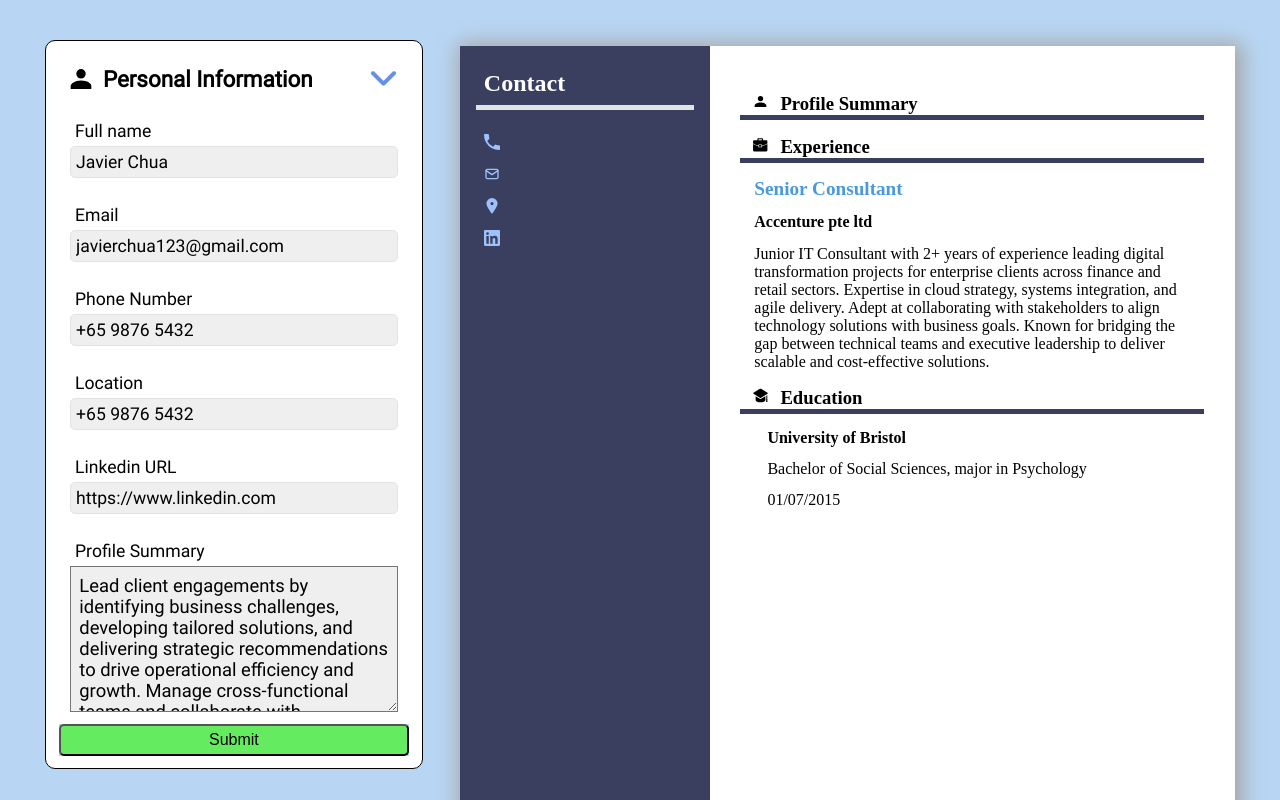
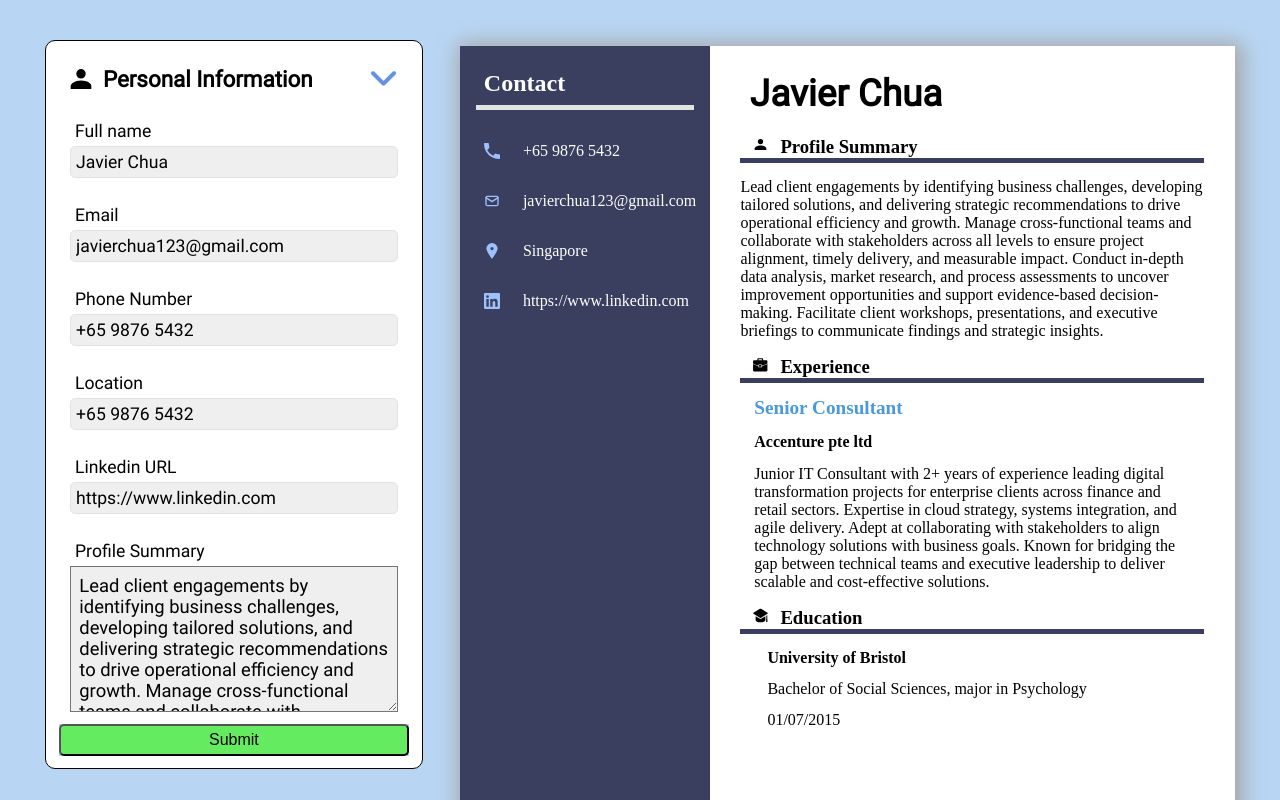
Before and after one commit to dayercher005/CV-Application, a React (Vite) app: page / in a window 1280 px wide. Shown: the top 800 px of the page. Built offline with nearby package versions, Linux system fonts and the light colour scheme.

Commit message:
Rendering state for application

```diff
--- a/index.html
+++ b/index.html
@@ -2,7 +2,7 @@
 <html lang="en">
   <head>
     <meta charset="UTF-8" />
-    <link rel="icon" type="image/svg+xml" href="/vite.svg" />
+    <link rel="icon" type="image/svg+xml" href="/person.svg" />
     <meta name="viewport" content="width=device-width, initial-scale=1.0" />
     <title>CV-Application</title>
   </head>
--- a/src/App.jsx
+++ b/src/App.jsx
@@ -7,12 +7,20 @@ import './styles/App.css';
 
 function App() {
 
-  const [generalData, setGeneralData] = useState("");
+  const [generalData, setGeneralData] = useState({
+        name: "Javier Chua",
+        email: "javierchua123@gmail.com",
+        phoneNumber: "+65 9876 5432",
+        location: "Singapore",
+        linkedin: "https://www.linkedin.com",
+        profileSummary: `Lead client engagements by identifying business challenges, developing tailored solutions, and delivering strategic recommendations to drive operational efficiency and growth. Manage cross-functional teams and collaborate with stakeholders across all levels to ensure project alignment, timely delivery, and measurable impact. Conduct in-depth data analysis, market research, and process assessments to uncover improvement opportunities and support evidence-based decision-making. Facilitate client workshops, presentations, and executive briefings to communicate findings and strategic insights.`
+  });
 
   const [educationData, setEducationData] = useState([{
         school: "University of Bristol",
         course: "Bachelor of Social Sciences, major in Psychology",
-        date: "01/07/2015"
+        date: "01/07/2015",
+        id: crypto.randomUUID()
   }]);
 
   const [practicalData, setPracticalData] = useState([{
@@ -23,6 +31,7 @@ function App() {
         description: "Junior IT Consultant with 2+ years of experience leading digital transformation projects for enterprise clients across finance and retail sectors. Expertise in cloud strategy, systems integration, and agile delivery. Adept at collaborating with stakeholders to align technology solutions with business goals. Known for bridging the gap between technical teams and executive leadership to deliver scalable and cost-effective solutions.",
         id: crypto.randomUUID()
   }]);
+
 
   const sendGeneralData = (data) => {
     setGeneralData(data)
--- a/src/components/education.jsx
+++ b/src/components/education.jsx
@@ -10,7 +10,7 @@ function EducationSection({sendEducationSectionDetails}) {
         school: "University of Bristol",
         course: "Bachelor of Social Sciences, major in Psychology",
         date: "01/07/2015",
-        id: crypto.randomUUID()
+        id:""
     }]);
 
     const [toggleDropdown, setToggleDropdown] = useState(false);
@@ -54,9 +54,9 @@ function EducationSection({sendEducationSectionDetails}) {
     )
 
     const AddEducationExperience = () => {
-        setEducationSectionList(
-            [...educationSectionList, form]
-        )
+        setEducationSectionList([
+            ...educationSectionList, form
+        ])
     }
 
     return (
--- a/src/styles/Sections.css
+++ b/src/styles/Sections.css
@@ -235,4 +235,5 @@ input:focus{
 .deleteLogo{
     height: 1.5rem;
     width: auto;
+    margin-right: 3%;
 }
```
